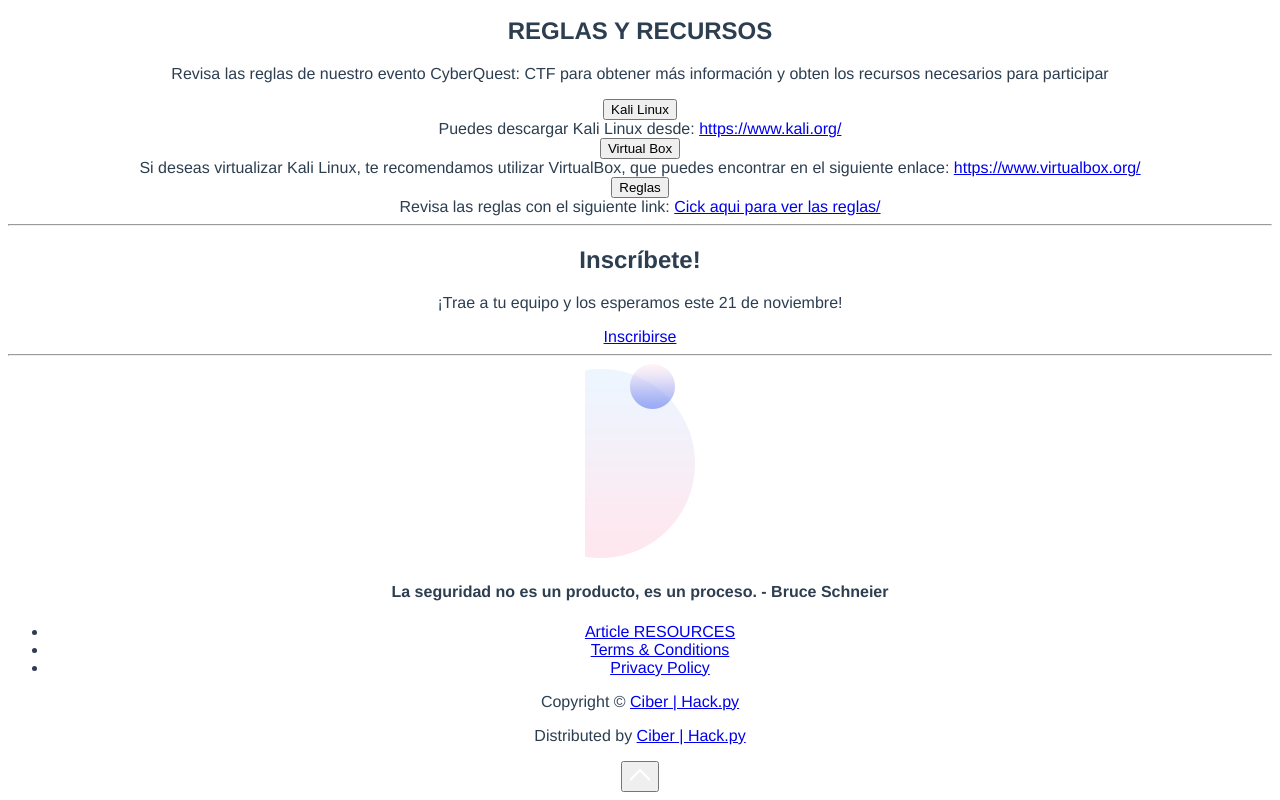
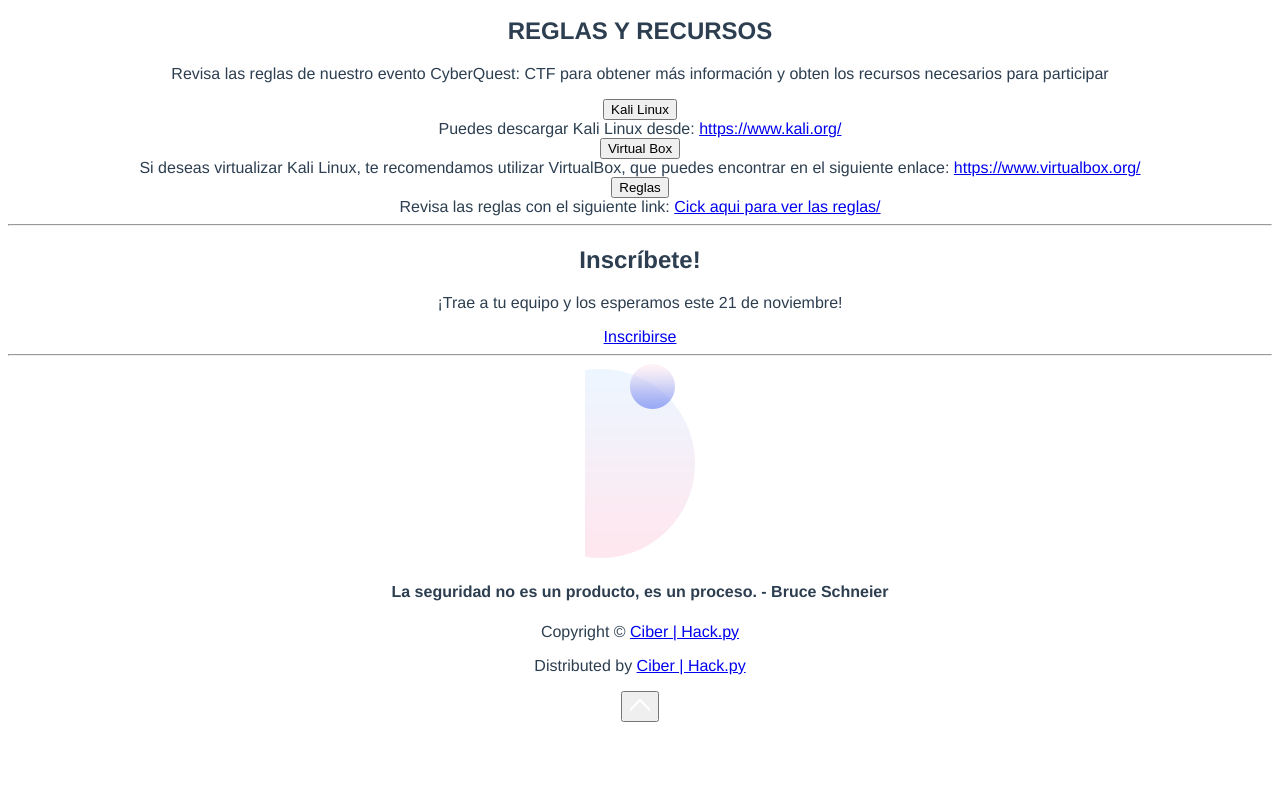
Before and after one commit to aaaimx/cyberpage, a Vue app: page / in a window 1280 px wide. Shown: the part 5457-6257 px from the top of the page. After the commit the page ends 6187 px from the top, so only its background shows below. Built offline with nearby package versions, Linux system fonts and the light colour scheme; the HTML template or start-up script is replaced by a standard one.

Commit message:
Update App.vue

```diff
--- a/src/App.vue
+++ b/src/App.vue
@@ -257,18 +257,18 @@ hallazgo.</p>
     <div class="copyright bg-gray">
         <div class="container">
             <div class="row">
-                <div class="col-lg-6 col-md-12 col-sm-12">
+             <!--   <div class="col-lg-6 col-md-12 col-sm-12">
                     <ul class="list-unstyled li-space-lg p-small">
                         <li><a href="#">Article RESOURCES</a></li>
                         <li><a href="#">Terms & Conditions</a></li>
                         <li><a href="#">Privacy Policy</a></li>
                     </ul>
-                </div>
+                </div> -->
                 <div class="col-lg-3 col-md-12 col-sm-12">
                     <p class="p-small statement">Copyright © <a href="#">Ciber | Hack.py</a></p>
                 </div>
                 <div class="col-lg-3 col-md-12 col-sm-12">
-                    <p class="p-small statement">Distributed by <a href="https://masukmia.com" target="_blank">Ciber | Hack.py</a></p>
+                    <p class="p-small statement">Distributed by <a href="#" target="_blank">Ciber | Hack.py</a></p>
                 </div>
             </div>
         </div>
```
